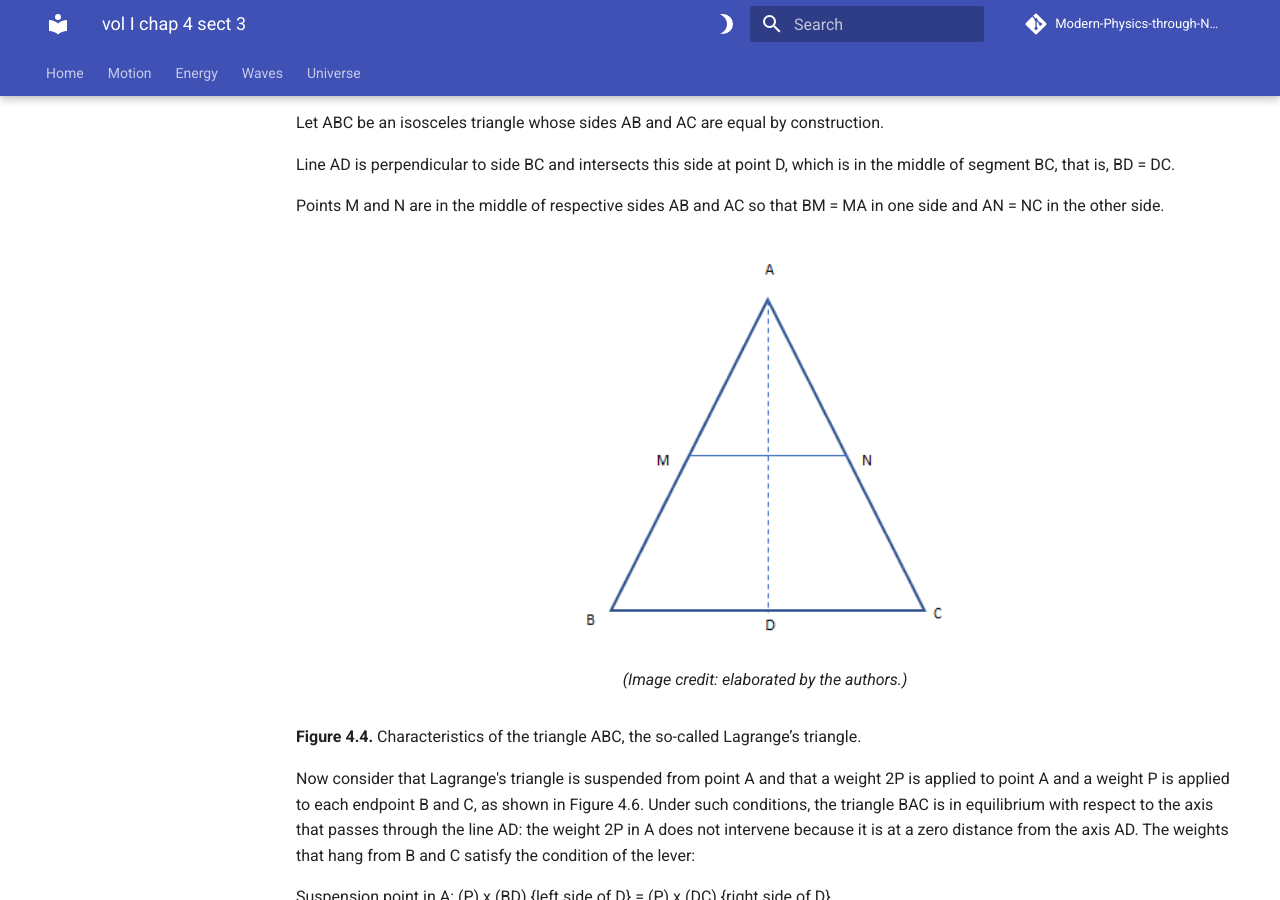
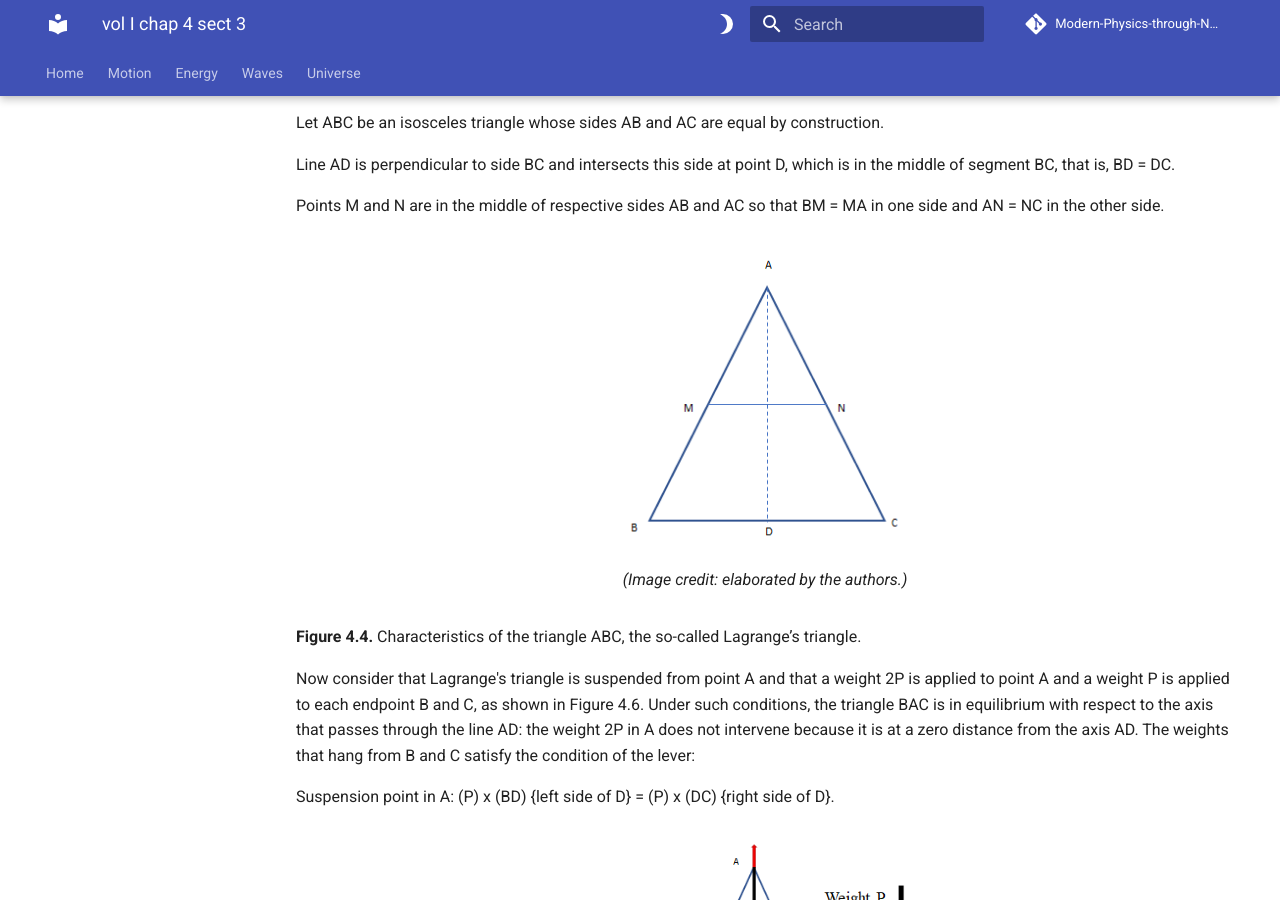
Before and after one commit to modphysnobel/modphysnobel.github.io, an MkDocs documentation site: the page built from docs/vol-I/vol-I-chap-4-sect-3.md, in a window 1280 px wide and 900 px high, scrolled down 3306 px. Built offline with MkDocs 1.6.1 and Material for MkDocs 9.7.7, drawn with Linux system fonts in a browser that asks for light colours; some web fonts are replaced; comment, search, counter and statistics services are not loaded.

Commit message:
Update vol-I-chap-4-sect-3.md

```diff
--- a/docs/vol-I/vol-I-chap-4-sect-3.md
+++ b/docs/vol-I/vol-I-chap-4-sect-3.md
@@ -137,7 +137,7 @@
 Points M and N are in the middle of respective sides AB and AC so that BM = MA in one side and AN = NC in the other side.
 
 <figure markdown>
-![Fig 5](./figs/Vol-I-chap-4-sect-1-Fig5.PNG){width="400"}
+![Fig 5](./figs/Vol-I-chap-4-sect-1-Fig5.PNG){width="300"}
 <figcaption> (Image credit: elaborated by the authors.)
 </figcaption>
 </figure>
@@ -149,7 +149,7 @@
 Suspension point in A: (P) x (BD) {left side of D} = (P) x (DC) {right side of D}.
 
 <figure markdown>
-![Fig 6](./figs/Vol-I-chap-4-sect-1-Fig6.PNG){width="400"}
+![Fig 6](./figs/Vol-I-chap-4-sect-1-Fig6.PNG){width="300"}
 <figcaption> (Image credit: elaborated by the authors.)
 </figcaption>
 </figure>
@@ -173,7 +173,7 @@
 Then suppose that the weights on B and A in Figure 4.6a are applied to M and the weights on A and C in Figure 4.6b are applied to N. Superposing these two conditions, we have in the triangle ABC that each one of the weights on M and on N are 2P. The aforementioned distribution of weights also maintains the balance of triangle ABC with respect to an axis passing through points M, E, and N. This is shown in Figure 4.8 where the triangle is placed vertically and suspended from point E, which is the intersection of line AD. with the line MN.
 
 <figure markdown>
-![Fig 8](./figs/Vol-I-chap-4-sect-1-Fig8.PNG){width="400"}
+![Fig 8](./figs/Vol-I-chap-4-sect-1-Fig8.PNG){width="300"}
 <figcaption> (Image credit: elaborated by the authors.)
 </figcaption>
 </figure>
```
